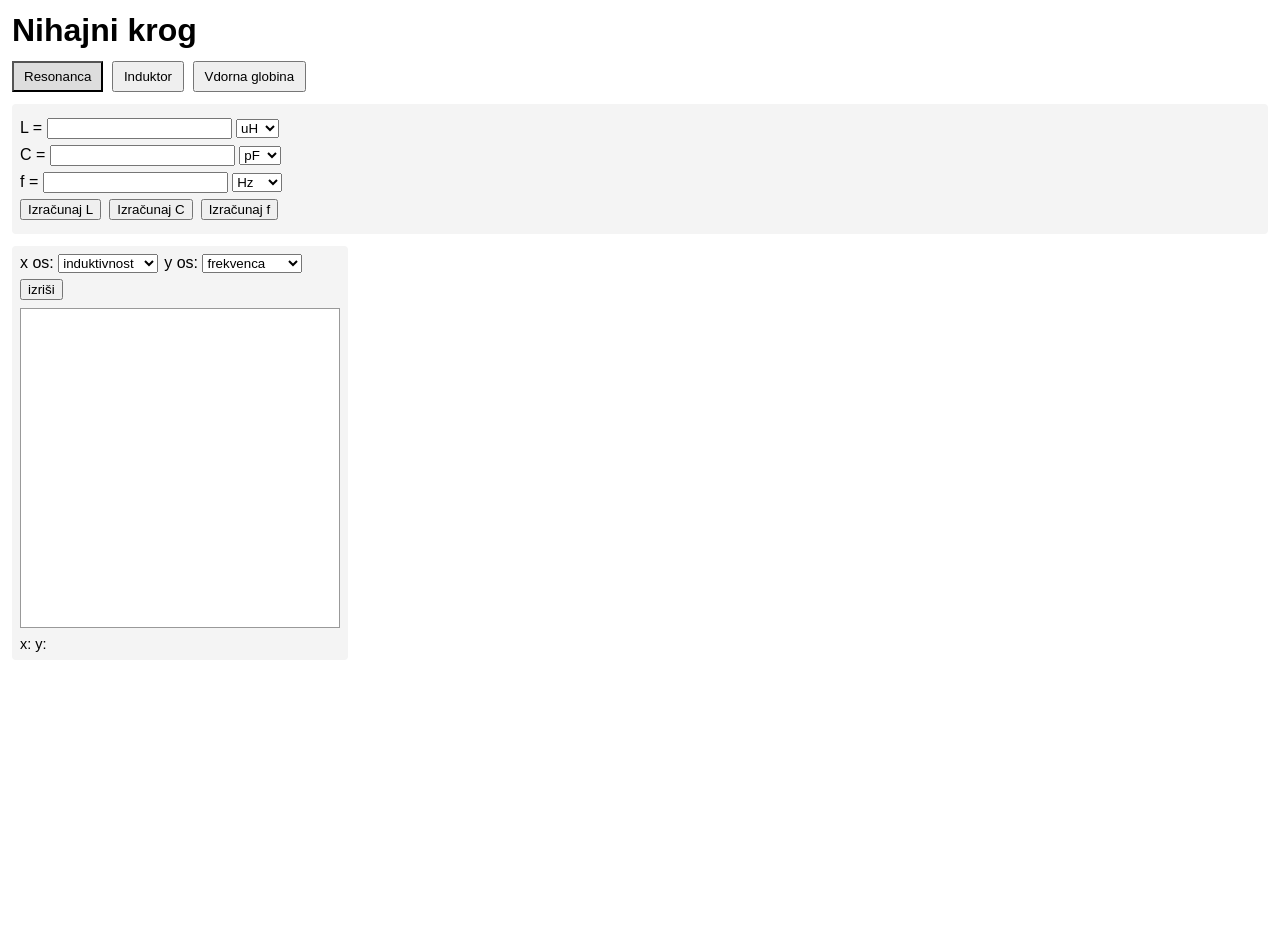
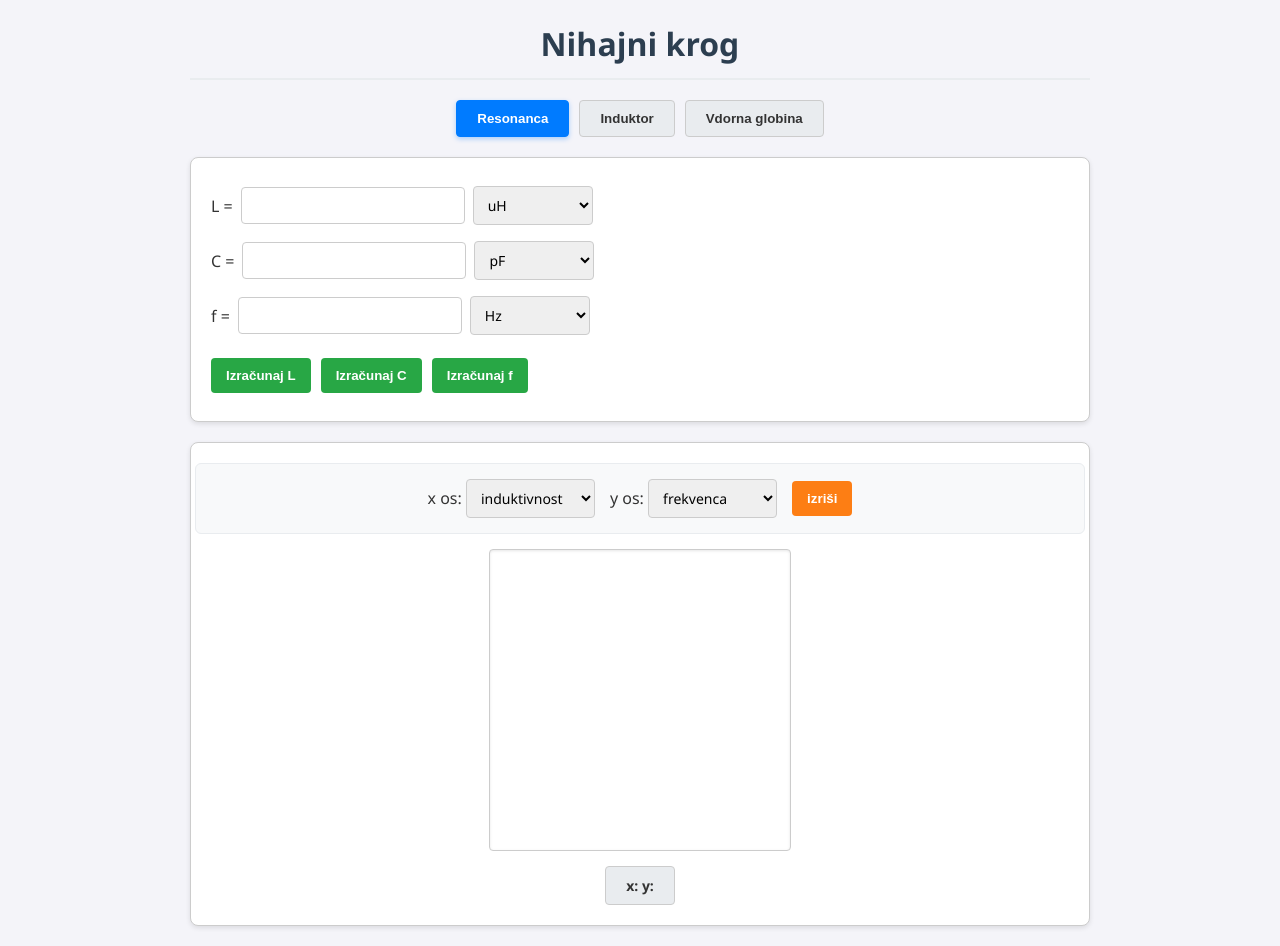
Before and after one commit to lotric123/nihajni-krog-js, a plain HTML site: page index.html in a window 1280 px wide. Before the commit the page ends 800 px from the top, so only its background shows below. Drawn offline with Linux system fonts and the light colour scheme.

Commit message:
Update style.css

```diff
--- a/style.css
+++ b/style.css
@@ -1,16 +1,197 @@
-body{
-  font-family: Arial, Helvetica, sans-serif;
-  margin: 12px;
+/* style.css - Posodobljeno po zgledu aplikacije G-koda */
+
+body {
+    font-family: 'Segoe UI', Tahoma, Geneva, Verdana, sans-serif;
+    margin: 20px auto;
+    max-width: 900px;
+    background-color: #f4f4f9;
+    color: #333;
+    line-height: 1.5;
 }
-h1{margin:0 0 12px 0}
-.tabs{margin-bottom:12px}
-.tab-button{padding:6px 10px;margin-right:4px}
-.tab-button.active{background:#ddd}
-.panel{background:#f4f4f4;padding:8px;margin-bottom:12px;border-radius:4px}
-.row{margin:6px 0}
-.row label{display:block}
-.buttons{display:flex;gap:8px}
-.graph{display:flex;flex-direction:column;gap:8px;max-width:320px}
-.graph-controls{display:flex;gap:6px;flex-wrap:wrap;align-items:center}
-canvas{border:1px solid #999;background:#fff}
-.graph-values{font-size:0.9em}
+
+h1, h2, h3 {
+    margin-top: 0;
+    color: #2c3e50;
+}
+
+h1 {
+    margin-bottom: 20px;
+    text-align: center;
+    border-bottom: 2px solid #e9ecef;
+    padding-bottom: 10px;
+}
+
+h2 {
+    margin-top: 25px;
+    margin-bottom: 15px;
+    font-size: 1.2rem;
+    color: #007bff;
+}
+
+/* Zavihki (Tabs) */
+.tabs {
+    display: flex;
+    gap: 10px;
+    margin-bottom: 20px;
+    flex-wrap: wrap;
+    justify-content: center;
+}
+
+.tab-button {
+    padding: 10px 20px;
+    background-color: #e9ecef;
+    color: #333;
+    border: 1px solid #ccc;
+    border-radius: 4px;
+    cursor: pointer;
+    font-weight: bold;
+    transition: all 0.2s ease-in-out;
+}
+
+.tab-button:hover {
+    background-color: #d3d9df;
+}
+
+.tab-button.active {
+    background-color: #007bff;
+    color: white;
+    border-color: #007bff;
+    box-shadow: 0 2px 5px rgba(0,123,255,0.3);
+}
+
+/* Paneli (plošče) */
+.panel {
+    background-color: white;
+    border: 1px solid #ccc;
+    padding: 20px;
+    border-radius: 8px;
+    box-shadow: 0 2px 5px rgba(0,0,0,0.1);
+    margin-bottom: 20px;
+    display: flex;
+    flex-direction: column;
+}
+
+/* Vrstice in vnosna polja */
+.row {
+    margin: 8px 0;
+    display: flex;
+    align-items: center;
+    flex-wrap: wrap;
+    gap: 10px;
+}
+
+.row label {
+    display: flex;
+    align-items: center;
+    gap: 8px;
+    font-weight: 500;
+}
+
+input[type="number"], select {
+    padding: 8px 10px;
+    border: 1px solid #ccc;
+    border-radius: 4px;
+    font-size: 14px;
+    font-family: inherit;
+    outline: none;
+    transition: border-color 0.2s;
+    min-width: 120px;
+}
+
+input[type="number"]:focus, select:focus {
+    border-color: #007bff;
+    box-shadow: 0 0 0 2px rgba(0,123,255,0.25);
+}
+
+/* Poseben stil za rezultat */
+input[readonly] {
+    background-color: #e9ecef;
+    font-weight: bold;
+    color: #28a745;
+    border: 1px solid #ccc;
+    padding: 8px 10px;
+    border-radius: 4px;
+    font-size: 15px;
+    cursor: default;
+}
+
+/* Gumbi */
+.buttons {
+    display: flex;
+    gap: 10px;
+    margin-top: 15px;
+    flex-wrap: wrap;
+}
+
+button {
+    padding: 10px 15px;
+    background-color: #28a745; /* Zelena za akcijske gumbe (kot btn-success) */
+    color: white;
+    border: none;
+    border-radius: 4px;
+    cursor: pointer;
+    font-weight: bold;
+    transition: background-color 0.2s;
+}
+
+button:hover {
+    background-color: #218838;
+}
+
+/* Specifičen gumb za izris grafa (oranžen kot btn-serial v G-kodi) */
+#drawGraph {
+    background-color: #fd7e14;
+}
+
+#drawGraph:hover {
+    background-color: #e86e13;
+}
+
+/* Oblikovanje slik pri induktorjih */
+img {
+    border-radius: 8px;
+    padding: 10px;
+    background: white;
+    border: 1px solid #ddd;
+    box-shadow: 0 1px 3px rgba(0,0,0,0.05);
+}
+
+/* Graf */
+.graph {
+    align-items: center;
+    max-width: 100%;
+}
+
+.graph-controls {
+    display: flex;
+    gap: 15px;
+    flex-wrap: wrap;
+    align-items: center;
+    justify-content: center;
+    margin-bottom: 15px;
+    width: 100%;
+    background: #f8f9fa;
+    padding: 15px;
+    border-radius: 6px;
+    border: 1px solid #e9ecef;
+}
+
+canvas {
+    border: 1px solid #ccc;
+    background: #fff;
+    border-radius: 4px;
+    box-shadow: inset 0 1px 3px rgba(0,0,0,0.1);
+    max-width: 100%;
+    height: auto;
+}
+
+.graph-values {
+    margin-top: 15px;
+    font-size: 14px;
+    font-weight: bold;
+    color: #333;
+    background: #e9ecef;
+    padding: 8px 20px;
+    border-radius: 4px;
+    border: 1px solid #ccc;
+}
```
